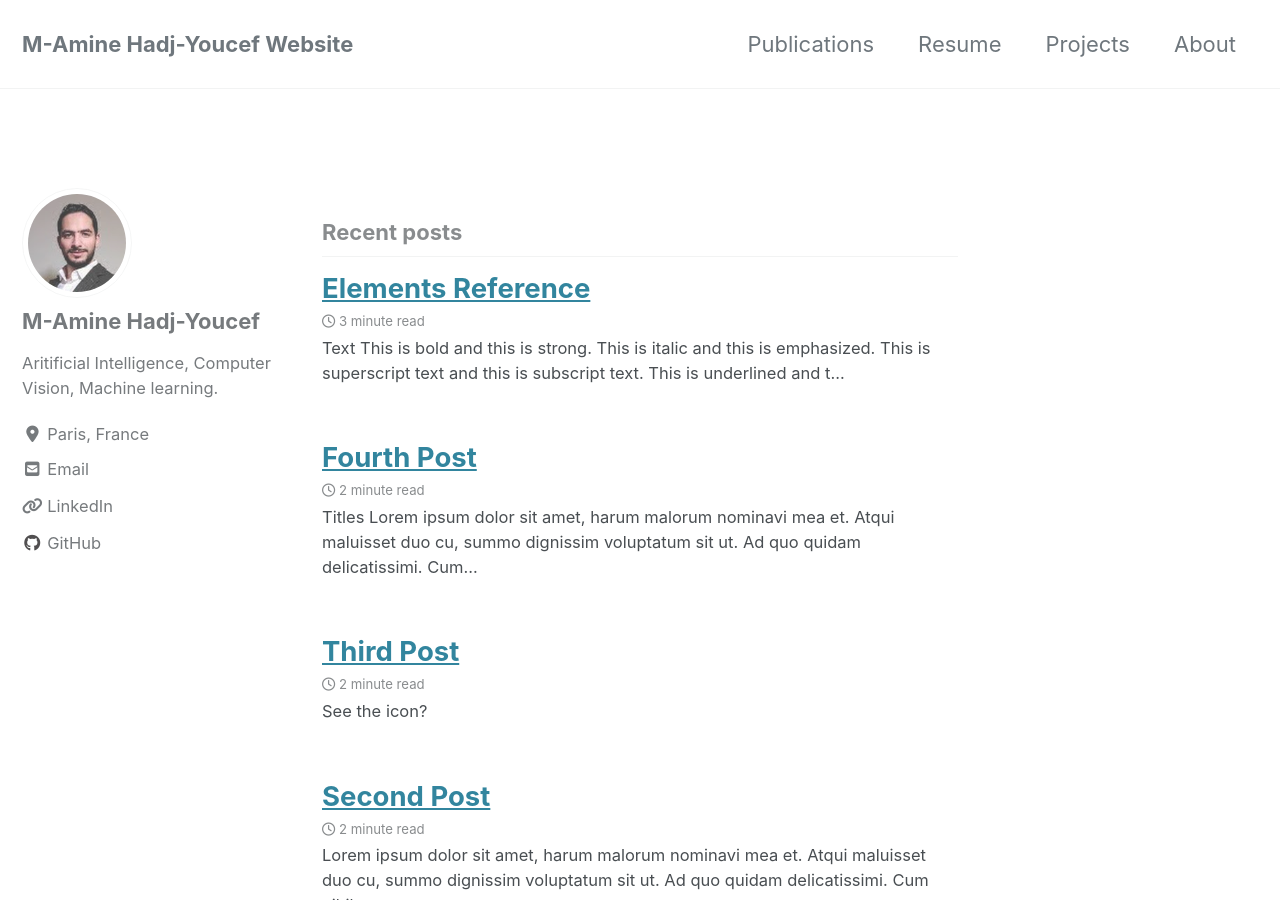
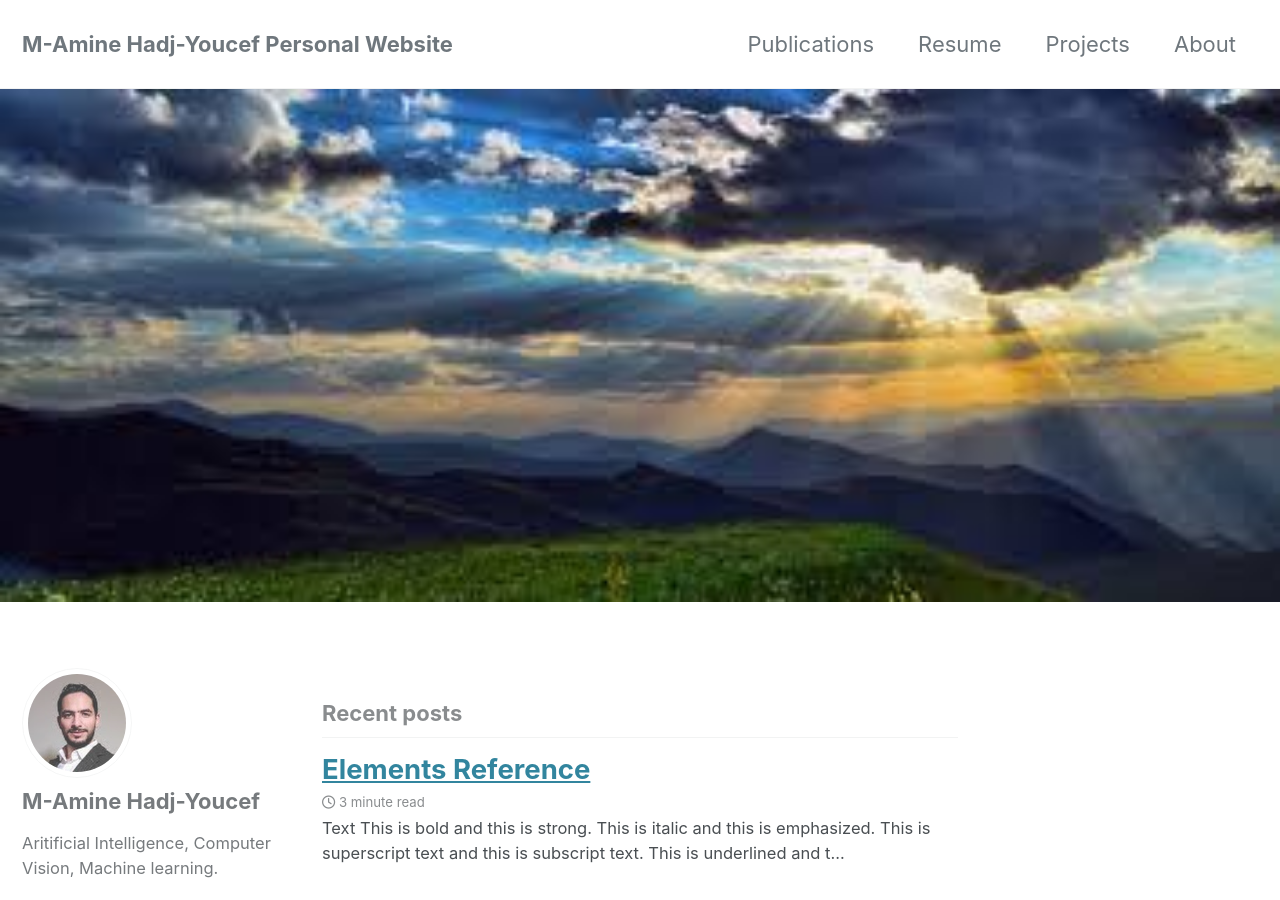
Before and after one commit to amineHY/amine-hadjyoucef.github.io, a Jekyll site: the page built from index.html, in a window 1280 px wide and 900 px high. Built offline with Jekyll 4.4.1, drawn with Linux system fonts in a browser that asks for light colours; cached includes are drawn as plain includes; nearby versions of some CDN libraries; the list of posts is cut into pages by our own code; some of the changed text lies outside the part shown.

Commit message:
update fontpage

```diff
--- a/_config.yml
+++ b/_config.yml
@@ -16,10 +16,10 @@ minimal_mistakes_skin    : "default" # "air", "aqua", "contrast", "dark", "dirt"
 
 # Site Settings
 locale                   : "en-US"
-title                    : "M-Amine Hadj-Youcef Website"
+title                    : "M-Amine Hadj-Youcef Personal Website"
 title_separator          : "-"
 subtitle                 : # site tagline that appears below site title in masthead
-name                     : "Hadj-Youcef's website"
+name                     : "M-Amine Hadj-Youcef"
 description              : "Data scientist profolio."
 url                      : "https://aminehy.github.io/"
 baseurl                  : # the subpath of your site, e.g. "/blog"
@@ -118,7 +118,7 @@ author:
       url: mailto:hadjyoucef.amine@email.com
     - label: "LinkedIn"
       icon: "fas fa-fw fa-link"
-      url: "https://linkedin.com/aminehy"
+      url: "https://www.linkedin.com/in/aminehy/"
     - label: "Twitter"
       icon: "fab fa-fw fa-twitter-square"
       # url: "https://twitter.com/"
--- a/index.html
+++ b/index.html
@@ -2,5 +2,5 @@
 layout: home
 author_profile: true
 header:
-  image: ""
+  image: "/assets/images/nature.jpeg"
 ---
```
